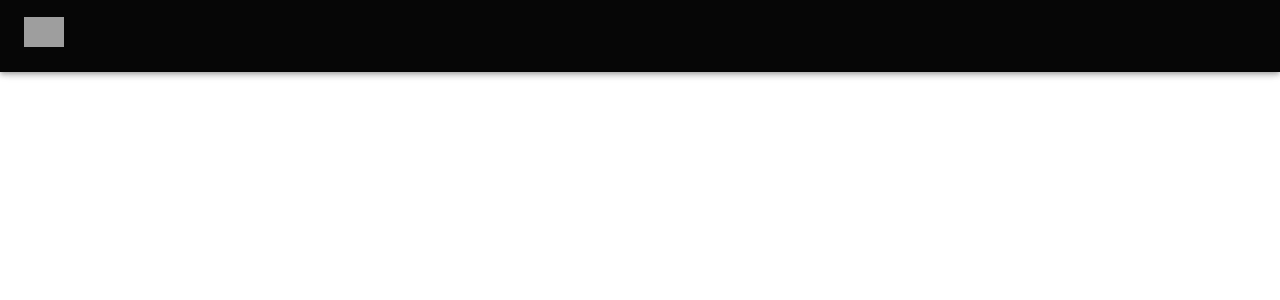
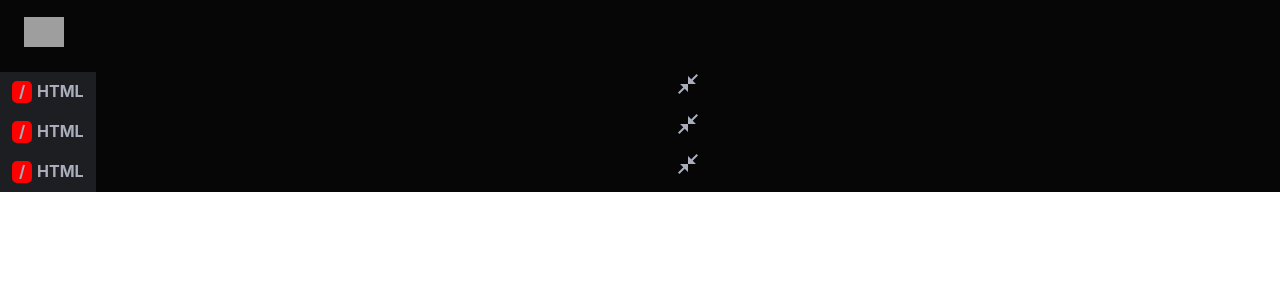
Before and after one commit to salman-ibne-shofi/codepen, a React (Create React App) app: page / in a window 1280 px wide. Shown: the top 300 px of the page. Built offline with nearby package versions, Linux system fonts and the light colour scheme; grey boxes are pictures that could not be loaded.

Commit message:
created teo file named editor dot jsx and code dot jsx

```diff
--- a/package.json
+++ b/package.json
@@ -5,6 +5,7 @@
   "dependencies": {
     "@emotion/react": "^11.14.0",
     "@emotion/styled": "^11.14.0",
+    "@mui/icons-material": "^6.4.7",
     "@mui/material": "^6.4.7",
     "@testing-library/dom": "^10.4.0",
     "@testing-library/jest-dom": "^6.6.3",
--- /dev/null
+++ b/src/components/Code.jsx
@@ -0,0 +1,13 @@
+import Editor from "./Editor";
+
+const Code = () => {
+	return (
+		<>
+			<Editor />
+			<Editor />
+			<Editor />
+		</>
+	);
+};
+
+export default Code;
--- /dev/null
+++ b/src/components/Editor.jsx
@@ -0,0 +1,47 @@
+import { Box, styled } from "@mui/material";
+import CloseFullscreenIcon from "@mui/icons-material/CloseFullscreen";
+
+const Heading = styled(Box)`
+	background: #1d1e22;
+	display: flex;
+	padding: 9px 12px;
+`;
+
+const Header = styled(Box)`
+	display: flex;
+	background: #060606;
+	color: #aaaebc;
+	justify-content: space-between;
+	font-weight: 700;
+`;
+
+const Editor = () => {
+	return (
+		<Box>
+			<Header>
+				<Heading>
+					<Box
+						component="span"
+						style={{
+							background: "red",
+							height: 20,
+							width: 20,
+							display: "flex",
+							placeContent: "center",
+							borderRadius: 5,
+							marginRight: 5,
+							paddingBottom: 2,
+						}}
+					>
+						/
+					</Box>
+					HTML
+				</Heading>
+				<CloseFullscreenIcon />
+				<Box></Box>
+			</Header>
+		</Box>
+	);
+};
+
+export default Editor;
--- a/src/components/Header.jsx
+++ b/src/components/Header.jsx
@@ -9,7 +9,7 @@ const Header = () => {
 	const logo = "https://i.ibb.co.com/Ndt5nFqf/codepen-icon-26.png";
 
 	return (
-		<Container>
+		<Container position="static">
 			<Toolbar>
 				<img src={logo} alt="logo" style={{ width: 40 }} />
 			</Toolbar>
--- a/src/components/Home.jsx
+++ b/src/components/Home.jsx
@@ -1,7 +1,13 @@
 import Header from "./Header";
+import Code from "./Code";
 
 const Home = () => {
-	return <Header />;
+	return (
+		<>
+			<Header />
+			<Code />
+		</>
+	);
 };
 
 export default Home;
```
Also changed, not shown: 1 other file (tests, documents, lock files or other folders).
